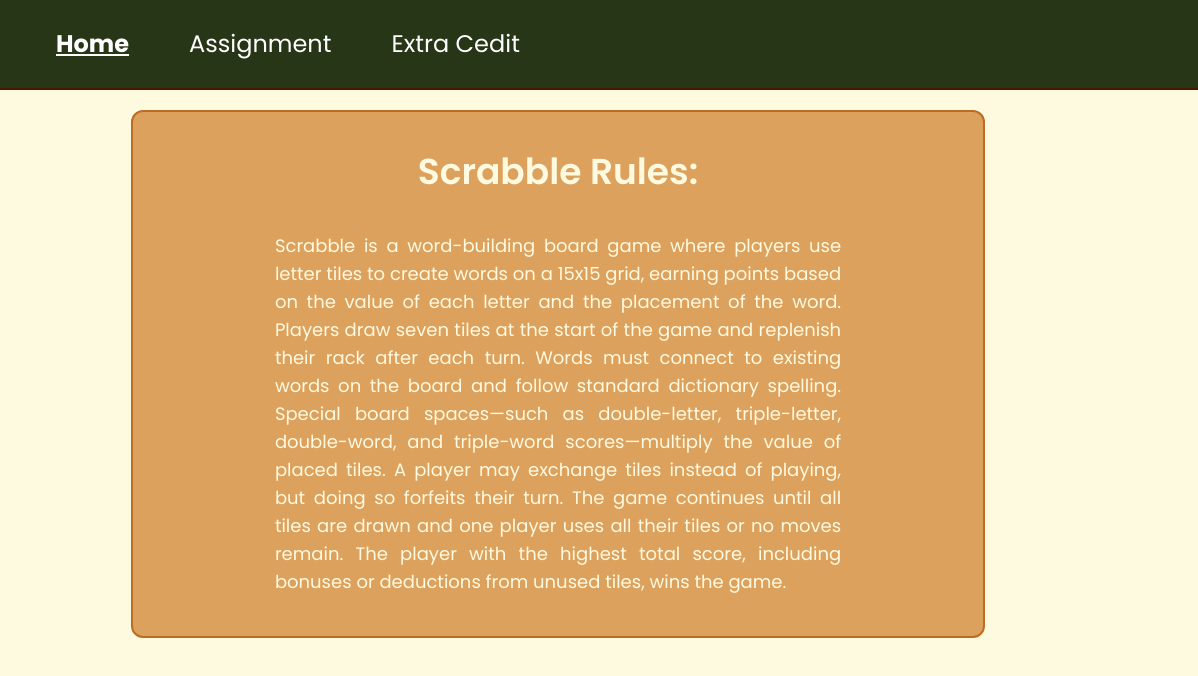
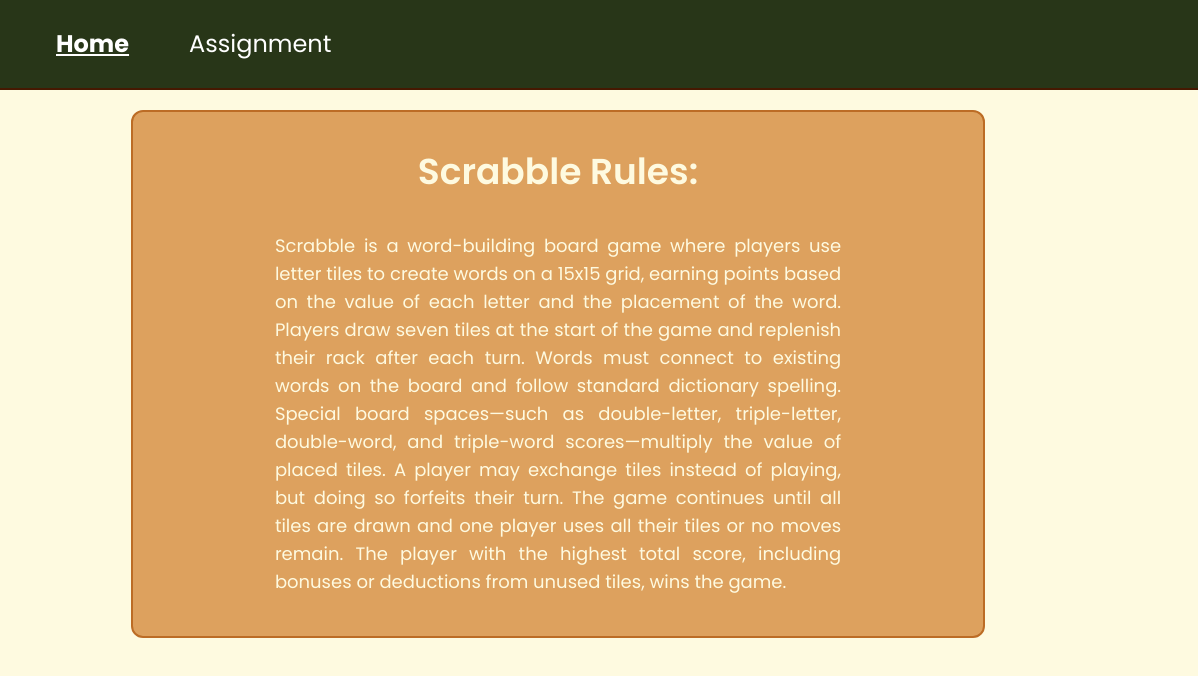
Before and after one commit to theodorfarag/HW5, a website with bundled scripts: page index.html in a window 1280 px wide. Shown: the full height of the page, 82-1280 px from the left. Built offline with nearby package versions, Linux system fonts and the light colour scheme.

Commit message:
removed extra credit title in nav

```diff
--- a/index.html
+++ b/index.html
@@ -22,7 +22,6 @@
             </li>
             <li class="active">Home</li>
             <li><a href="./assignment.html">Assignment</a></li>
-            <li><a href="/">Extra Cedit</a></li>
         </ul>
     </nav>
     <div class="w-full  text-[#FEFAE0]">
```
Also changed, not shown: assignment.html (+0 -1 lines).
